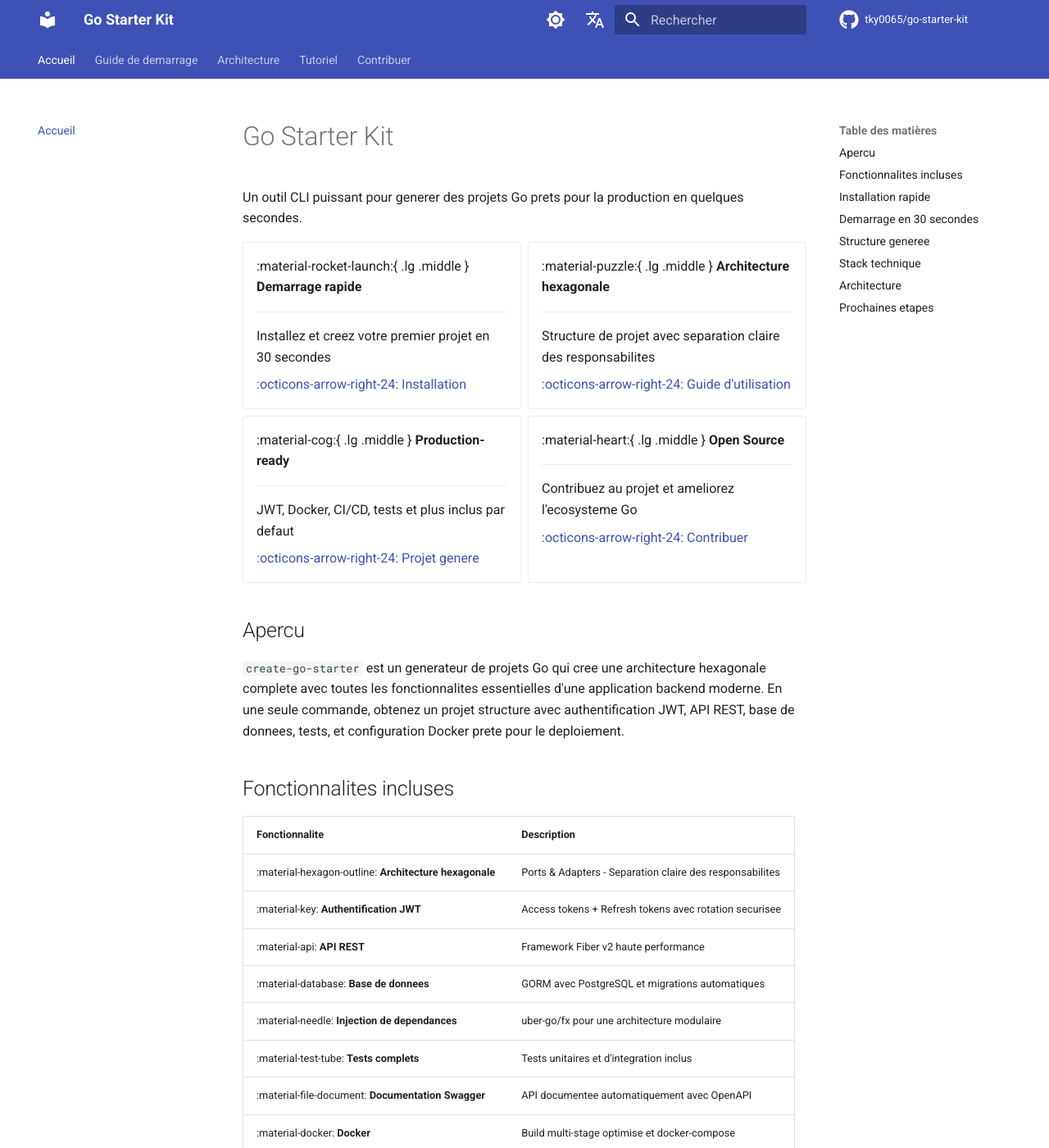
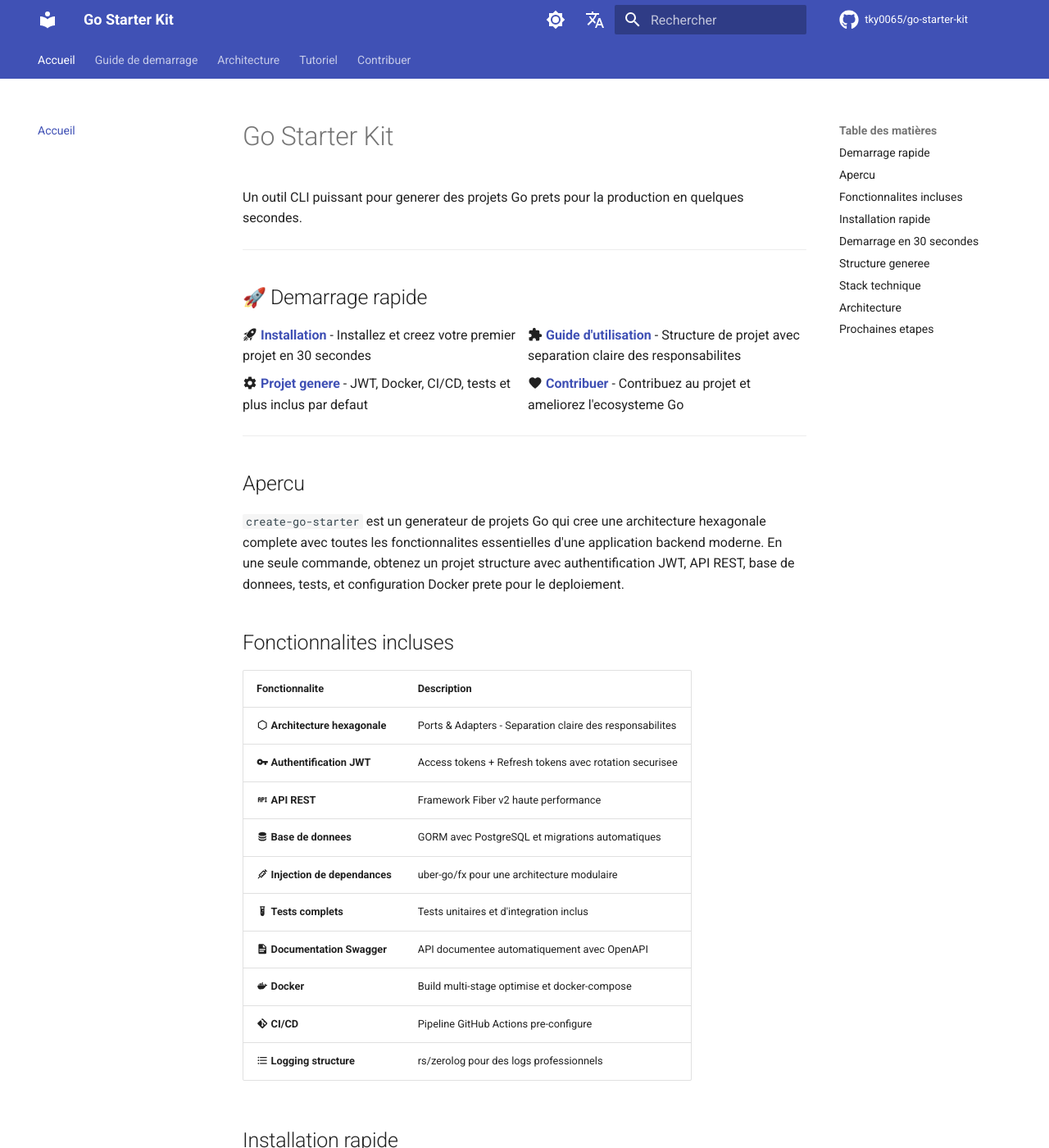
Before and after one commit to tky0065/go-starter-kit, an MkDocs documentation site: the page built from docs/index.md, in a window 1280 px wide and 1400 px high. Shown: the whole window at 82% size. Built offline with MkDocs 1.6.1 and Material for MkDocs 9.7.7, drawn with Linux system fonts in a browser that asks for light colours; emoji names are drawn with the system emoji font; comment, search, counter and statistics services are not loaded; some of the changed text lies outside the part shown.

Commit message:
fix: add pymdownx.emoji extension for Material icons support
- Add pymdownx.emoji with material.extensions.emoji for icon rendering
- Simplify index.md grid cards syntax for better compatibility
- Update both FR and EN index pages

````diff
--- a/docs/index.md
+++ b/docs/index.md
@@ -2,41 +2,23 @@
 
 Un outil CLI puissant pour generer des projets Go prets pour la production en quelques secondes.
 
-<div class="grid cards" markdown>
+---
 
--   :material-rocket-launch:{ .lg .middle } **Demarrage rapide**
+## :rocket: Demarrage rapide
 
-    ---
+<div class="grid" markdown>
 
-    Installez et creez votre premier projet en 30 secondes
+:material-rocket-launch: **[Installation](installation.md)** - Installez et creez votre premier projet en 30 secondes
 
-    [:octicons-arrow-right-24: Installation](installation.md)
+:material-puzzle: **[Guide d'utilisation](usage.md)** - Structure de projet avec separation claire des responsabilites
 
--   :material-puzzle:{ .lg .middle } **Architecture hexagonale**
+:material-cog: **[Projet genere](generated-project-guide.md)** - JWT, Docker, CI/CD, tests et plus inclus par defaut
 
-    ---
-
-    Structure de projet avec separation claire des responsabilites
-
-    [:octicons-arrow-right-24: Guide d'utilisation](usage.md)
-
--   :material-cog:{ .lg .middle } **Production-ready**
-
-    ---
-
-    JWT, Docker, CI/CD, tests et plus inclus par defaut
-
-    [:octicons-arrow-right-24: Projet genere](generated-project-guide.md)
-
--   :material-heart:{ .lg .middle } **Open Source**
-
-    ---
-
-    Contribuez au projet et ameliorez l'ecosysteme Go
-
-    [:octicons-arrow-right-24: Contribuer](contributing.md)
+:material-heart: **[Contribuer](contributing.md)** - Contribuez au projet et ameliorez l'ecosysteme Go
 
 </div>
+
+---
 
 ## Apercu
 
@@ -135,17 +117,17 @@
 
 ```mermaid
 graph TB
-    subgraph "Adapters"
+    subgraph Adapters
         HTTP[HTTP Handlers]
         REPO[Repository GORM]
     end
 
-    subgraph "Domain"
+    subgraph Domain
         SVC[Services]
         ENT[Entities]
     end
 
-    subgraph "Infrastructure"
+    subgraph Infrastructure
         DB[(PostgreSQL)]
         CFG[Config]
     end
@@ -159,10 +141,10 @@
 
 ## Prochaines etapes
 
-- [:material-download: **Installation**](installation.md) - Guide d'installation detaille
-- [:material-book-open: **Utilisation**](usage.md) - Apprendre a utiliser le CLI
-- [:material-architecture: **Architecture**](cli-architecture.md) - Comprendre le fonctionnement interne
-- [:material-school: **Tutoriel**](tutorial-exemple-complet.md) - Exemple complet pas a pas
+- :material-download: **[Installation](installation.md)** - Guide d'installation detaille
+- :material-book-open: **[Utilisation](usage.md)** - Apprendre a utiliser le CLI
+- :material-wrench: **[Architecture](cli-architecture.md)** - Comprendre le fonctionnement interne
+- :material-school: **[Tutoriel](tutorial-exemple-complet.md)** - Exemple complet pas a pas
 
 ---
 
--- a/mkdocs.yml
+++ b/mkdocs.yml
@@ -69,6 +69,11 @@
           class: mermaid
           format: !!python/name:pymdownx.superfences.fence_code_format
 
+  # Icones et emojis Material
+  - pymdownx.emoji:
+      emoji_index: !!python/name:material.extensions.emoji.twemoji
+      emoji_generator: !!python/name:material.extensions.emoji.to_svg
+
   # Autres extensions utiles
   - pymdownx.tabbed:
       alternate_style: true
@@ -78,6 +83,7 @@
   - pymdownx.keys
   - attr_list
   - md_in_html
+  - def_list
   - toc:
       permalink: true
 
````
Also changed, not shown: docs_en/index.md (+16 -34 lines).
